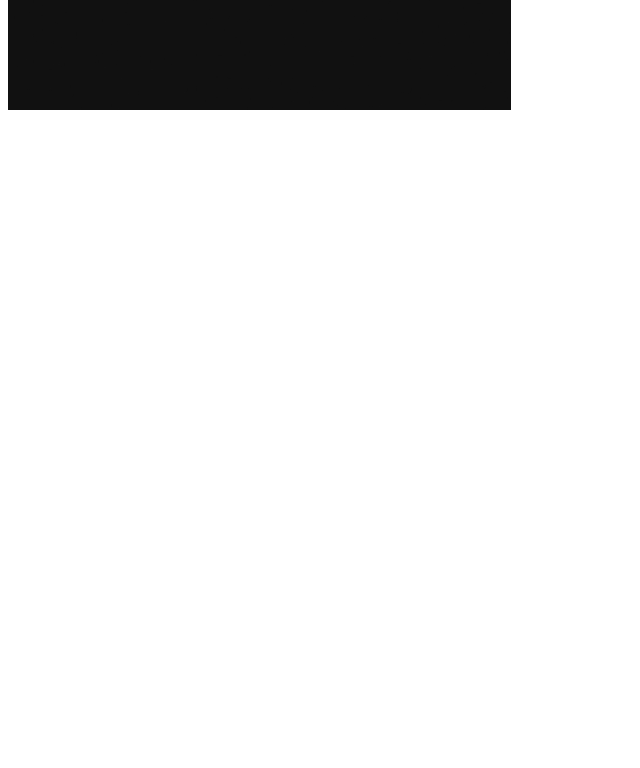
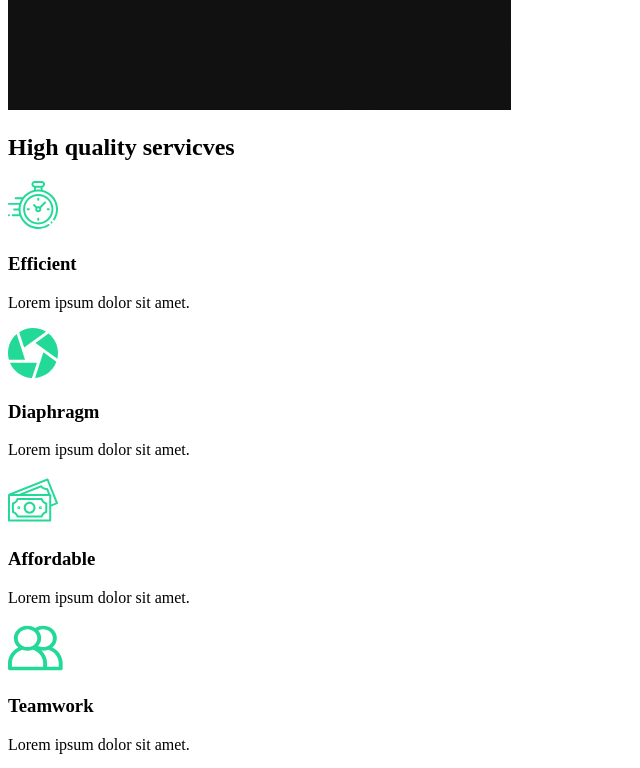
Before and after one commit to NFZaremba/dev-portfolio, a React (Create React App) app: page / in a window 1280 px wide. Shown: the part 860-1628 px from the top of the page, without its empty margins (0-640 px from the left). Before the commit the page ends 982 px from the top, so only its background shows below. Built offline with nearby package versions, Linux system fonts and the light colour scheme.

Commit message:
added services

```diff
--- /dev/null
+++ b/src/components/ServicesSection.tsx
@@ -0,0 +1,59 @@
+import clock from "../img/clock.svg";
+import diaphragm from "../img/diaphragm.svg";
+import money from "../img/money.svg";
+import teamwork from "../img/teamwork.svg";
+import home2 from "../img/home2.png";
+
+const sections = [
+  {
+    img: clock,
+    title: "Efficient",
+    paragraph: "Lorem ipsum dolor sit amet.",
+  },
+  {
+    img: diaphragm,
+    title: "Diaphragm",
+    paragraph: "Lorem ipsum dolor sit amet.",
+  },
+  {
+    img: money,
+    title: "Affordable",
+    paragraph: "Lorem ipsum dolor sit amet.",
+  },
+  {
+    img: teamwork,
+    title: "Teamwork",
+    paragraph: "Lorem ipsum dolor sit amet.",
+  },
+];
+
+const ServicesSection = () => {
+  return (
+    <div className="services">
+      <div className="description">
+        <h2>
+          High <span>quality</span> servicves
+        </h2>
+        <div className="cards">
+          {sections.map((section) => (
+            <div className="card">
+              <div className="icon">
+                <img
+                  src={section.img}
+                  alt={section.title.toLocaleLowerCase()}
+                />
+                <h3>{section.title}</h3>
+              </div>
+              <p>{section.paragraph}</p>
+            </div>
+          ))}
+        </div>
+      </div>
+      <div className="img">
+        <img src={home2} alt="" />
+      </div>
+    </div>
+  );
+};
+
+export default ServicesSection;
--- a/src/pages/AboutUs.tsx
+++ b/src/pages/AboutUs.tsx
@@ -1,7 +1,14 @@
+import React, { Fragment } from "react";
 import AboutSection from "../components/AboutSection";
+import ServicesSection from "../components/ServicesSection";
 
 const AboutUs = () => {
-  return <AboutSection />;
+  return (
+    <Fragment>
+      <AboutSection />
+      <ServicesSection />
+    </Fragment>
+  );
 };
 
 export default AboutUs;
```
Also changed, not shown: 1 other file (tests, documents, lock files or other folders).
